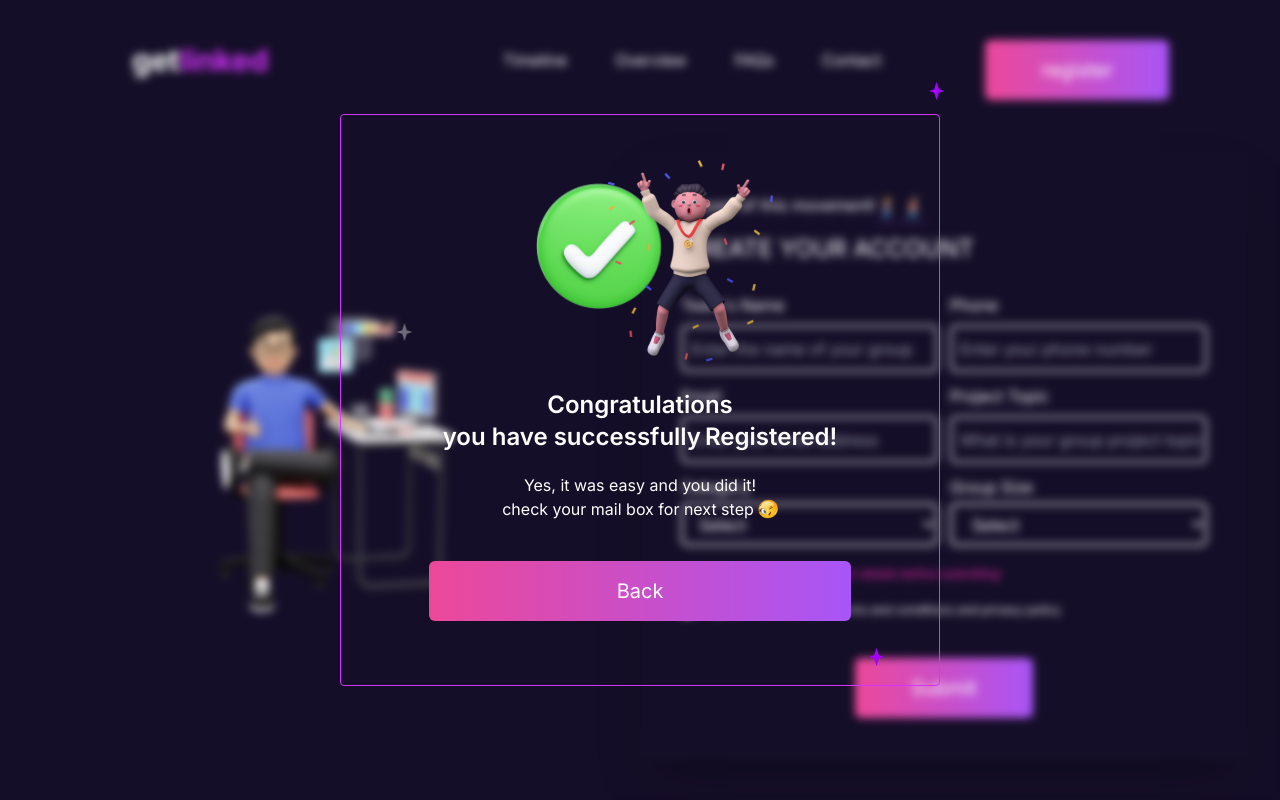
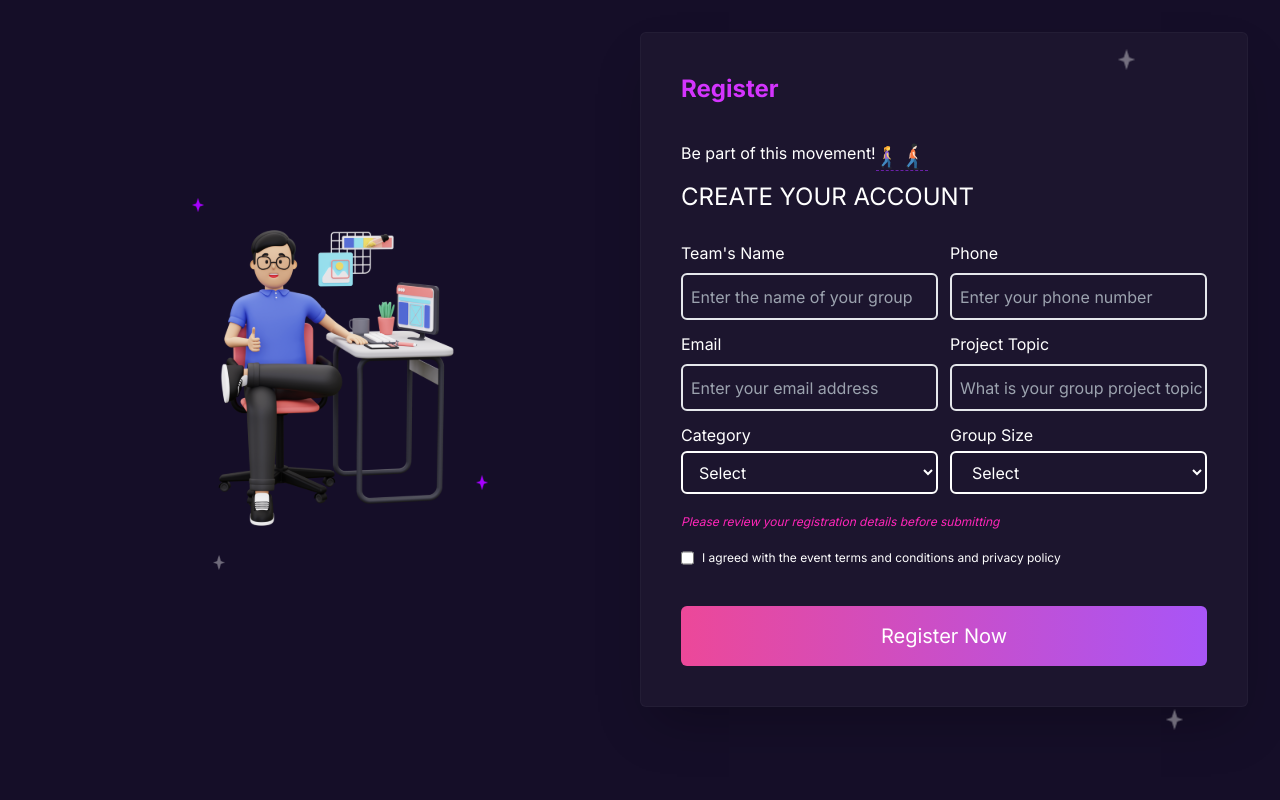
Before and after one commit to kelechukwu1/getlinkedAI, a Next.js app: page /register in a window 1280 px wide. Shown: the top 800 px of the page. Built offline with nearby package versions, Linux system fonts and the light colour scheme.

Commit message:
done with register page

```diff
--- a/src/app/layout.js
+++ b/src/app/layout.js
@@ -14,7 +14,7 @@ export default function RootLayout({ children }) {
   return (
     <html lang="en">
       <body className={inter.className}>
-        <NavBar />
+        {/* <NavBar /> */}
         {children}
         {/* footer section */}
         <Footer />
--- a/src/app/register/page.jsx
+++ b/src/app/register/page.jsx
@@ -1,9 +1,13 @@
 import React from "react";
+import Image from "next/image";
 
-import Image from "next/image";
 import graphicsDesginer from "../../../public/svg/3d-graphic-designer.svg";
 import movingLady from "../../../public/moving-lady.png";
 import movingMan from "../../../public/moving-man.png";
+import starpu from "../../../public/star pu.png";
+import star from "../../../public/star.png";
+import stargray from "../../../public/stargray.png";
+
 import Modal from "@/components/Modal";
 import Button from "@/components/Button";
 
@@ -23,11 +27,44 @@ const page = () => {
                 fill={true}
                 className="object-cover"
               />
+              <Image
+                src={starpu}
+                alt=""
+                width={12}
+                className="absolute bottom-20 -right-10 md:bottom-0 md:right-0 md:top-3 md:left-12"
+              />
+              <Image
+                src={stargray}
+                alt=""
+                width={12}
+                className="absolute hidden md:block md:bottom-0 md:left-[4.3rem]"
+              />
+              <Image
+                src={starpu}
+                alt=""
+                width={12}
+                className="absolute hidden md:block md:bottom-20 md:right-10"
+              />
             </div>
           </div>
 
           <div className="md:flex-1 mt-8 text-white">
-            <div className="md:border md:p-14 lg:p-10 md:rounded-md md:border-transparent md:shadow-2xl md:shadow-[0px_4px_4px_0px rgba(0, 0, 0, 0.25)]">
+            <div className="md:border md:p-14 lg:p-10 md:rounded-md md:border-[#FFFFFF08] md:shadow-2xl md:bg-[#FFFFFF08] relative">
+              <Image
+                src={stargray}
+                alt=""
+                width={17}
+                className="absolute hidden md:block top-4 right-28"
+              />
+              <Image
+                src={stargray}
+                alt=""
+                width={17}
+                className="absolute hidden md:block -bottom-6 right-16"
+              />
+              <h2 className="hidded md:block font-bold text-2xl text-color-2 mb-9">
+                Register
+              </h2>
               <div className="flex items-center">
                 <p className="mb-2">Be part of this movement!</p>
 
@@ -46,7 +83,20 @@ const page = () => {
               </div>
               <h2 className="text-2xl mt-2 mb-7">CREATE YOUR ACCOUNT</h2>
 
-              <form action="" method="post">
+              <form action="" method="post" className="relative">
+                <Image
+                  src={stargray}
+                  alt=""
+                  width={15}
+                  className="absolute top-5 -left-7 md:hidden"
+                />
+
+                <Image
+                  src={starpu}
+                  alt=""
+                  width={10}
+                  className="absolute bottom-[15.5rem] -right-5 md:hidden"
+                />
                 <div className="flex flex-col gap-5 md:gap-3 md:grid grid-cols-2 grid-rows-2">
                   <div className="space-y-2 col-span-1">
                     <label htmlFor="teamName">{"Team's Name"}</label>
@@ -166,7 +216,11 @@ const page = () => {
                 </div>
 
                 <div className="flex justify-center mt-5">
-                  <Button text={"Submit"} type="submit" />
+                  <Button
+                    text={"Register Now"}
+                    type="submit"
+                    customClasses="md:w-full"
+                  />
                 </div>
               </form>
             </div>
@@ -174,7 +228,7 @@ const page = () => {
         </section>
       </main>
 
-      <Modal />
+      {/* <Modal /> */}
     </>
   );
 };
```
